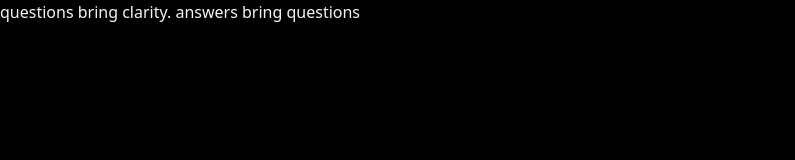
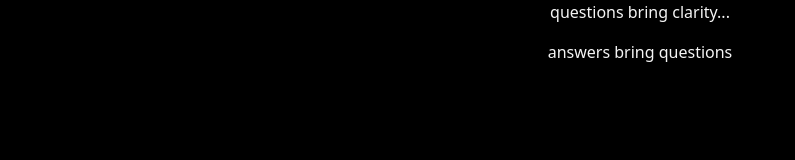
Before and after one commit to it-velasco/tiefwald, a website: page index.html in a window 1280 px wide. Shown: the whole page, without its empty margins (0-795 px from the left). Drawn offline with nearby package versions, Linux system fonts and the light colour scheme.

Commit message:
text center

```diff
--- a/index.html
+++ b/index.html
@@ -8,9 +8,9 @@
     <link rel="stylesheet" href="main.css">
   </head>
   <body>
-    <div>
-      questions bring clarity.
-      answers bring questions
+    <div class="text-center">
+      <p>questions bring clarity...</p>
+      <p>answers bring questions</p>
     </div>
 
 
```
